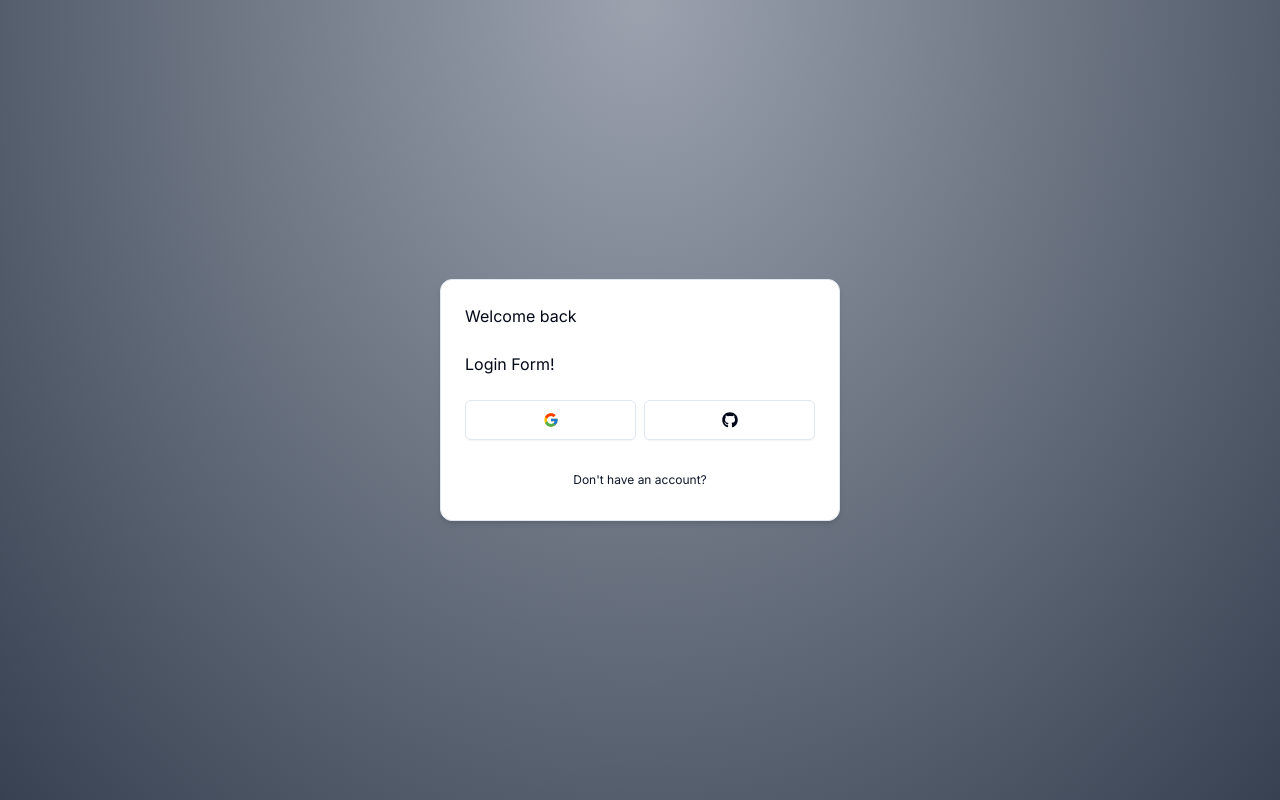
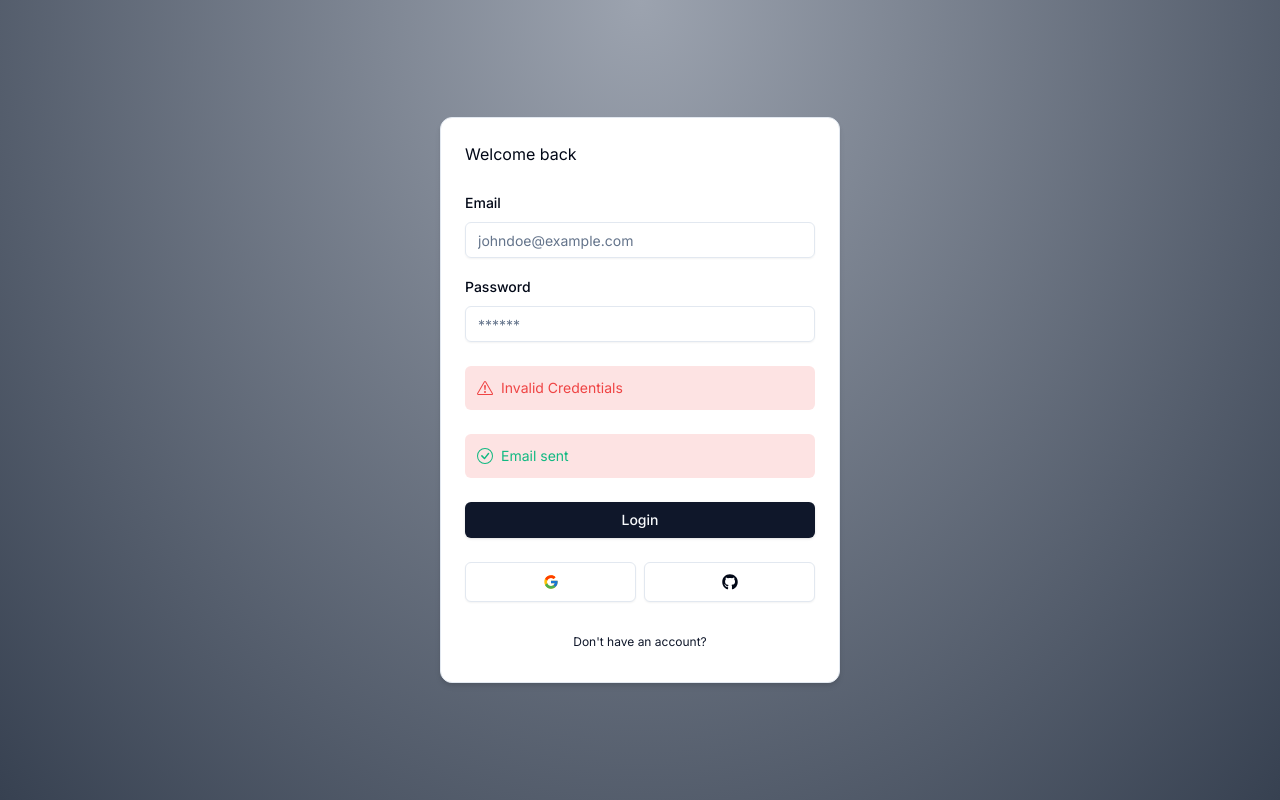
Before and after one commit to howardsolutions/next-auth-advanced, a Next.js app: page /auth/login in a window 1280 px wide. Built offline with nearby package versions, Linux system fonts and the light colour scheme.

Commit message:
feat (UI components): Form success and form error

```diff
--- /dev/null
+++ b/components/auth/form-error.tsx
@@ -0,0 +1,17 @@
+import React from 'react';
+import { BsExclamationTriangle } from 'react-icons/bs';
+
+interface FormErrorProps {
+  message?: string;
+}
+
+export const FormError = ({ message }: FormErrorProps) => {
+  if (!message) return null;
+
+  return (
+    <div className='bg-destructive/15 p-3 rounded-md flex items-center gap-x-2 text-sm text-destructive'>
+      <BsExclamationTriangle className='h-4 w-4' />
+      <p>{message}</p>
+    </div>
+  );
+};
--- /dev/null
+++ b/components/auth/form-success.tsx
@@ -0,0 +1,17 @@
+import React from 'react';
+import { BsCheckCircle } from 'react-icons/bs';
+
+interface FormSuccessProps {
+  message?: string;
+}
+
+export const FormSuccess = ({ message }: FormSuccessProps) => {
+  if (!message) return null;
+
+  return (
+    <div className='bg-destructive/15 p-3 rounded-md flex items-center gap-x-2 text-sm text-emerald-500'>
+      <BsCheckCircle className='h-4 w-4' />
+      <p>{message}</p>
+    </div>
+  );
+};
--- a/components/auth/login-form.tsx
+++ b/components/auth/login-form.tsx
@@ -1,15 +1,90 @@
-import { CardWrapper } from "./card-wrapper"
+'use client';
+
+import { useForm } from 'react-hook-form';
+import { CardWrapper } from './card-wrapper';
+import z from 'zod';
+import { LoginSchema } from '@/schemas';
+import { zodResolver } from '@hookform/resolvers/zod';
+import {
+  Form,
+  FormControl,
+  FormField,
+  FormItem,
+  FormLabel,
+  FormMessage,
+} from '../ui/form';
+import { Input } from '../ui/input';
+import { Button } from '../ui/button';
+import { FormError } from './form-error';
+import { FormSuccess } from './form-success';
 
 const LoginForm = () => {
+  const loginForm = useForm<z.infer<typeof LoginSchema>>({
+    resolver: zodResolver(LoginSchema),
+    defaultValues: {
+      email: '',
+      password: '',
+    },
+  });
+
+  const onSubmit = function (values: z.infer<typeof LoginSchema>) {};
+
   return (
-    <CardWrapper headerLabel="Welcome back"
-        backButtonLabel="Don't have an account?"
-        backButtonHref="/auth/register"
-        showSocial
+    <CardWrapper
+      headerLabel='Welcome back'
+      backButtonLabel="Don't have an account?"
+      backButtonHref='/auth/register'
+      showSocial
     >
-        Login Form!
+      <Form {...loginForm}>
+        <form onSubmit={loginForm.handleSubmit(onSubmit)} className='space-y-6'>
+          <div className='space-y-4'>
+            <FormField
+              control={loginForm.control}
+              name='email'
+              render={({ field }) => {
+                return (
+                  <FormItem>
+                    <FormLabel>Email</FormLabel>
+                    <FormControl>
+                      <Input
+                        {...field}
+                        placeholder='johndoe@example.com'
+                        type='email'
+                      />
+                    </FormControl>
+                    <FormMessage />
+                  </FormItem>
+                );
+              }}
+            />
+            <FormField
+              control={loginForm.control}
+              name='password'
+              render={({ field }) => {
+                return (
+                  <FormItem>
+                    <FormLabel>Password</FormLabel>
+                    <FormControl>
+                      <Input {...field} type='password' placeholder='******' />
+                    </FormControl>
+                    <FormMessage />
+                  </FormItem>
+                );
+              }}
+            />
+          </div>
+
+          <FormError message='Invalid Credentials' />
+          <FormSuccess message="Email sent" />
+
+          <Button type='submit' className='w-full'>
+            Login
+          </Button>
+        </form>
+      </Form>
     </CardWrapper>
-  )
-}
+  );
+};
 
-export default LoginForm
+export default LoginForm;
--- /dev/null
+++ b/components/ui/input.tsx
@@ -0,0 +1,22 @@
+import * as React from "react"
+
+import { cn } from "@/lib/utils"
+
+const Input = React.forwardRef<HTMLInputElement, React.ComponentProps<"input">>(
+  ({ className, type, ...props }, ref) => {
+    return (
+      <input
+        type={type}
+        className={cn(
+          "flex h-9 w-full rounded-md border border-input bg-transparent px-3 py-1 text-base shadow-sm transition-colors file:border-0 file:bg-transparent file:text-sm file:font-medium file:text-foreground placeholder:text-muted-foreground focus-visible:outline-none focus-visible:ring-1 focus-visible:ring-ring disabled:cursor-not-allowed disabled:opacity-50 md:text-sm",
+          className
+        )}
+        ref={ref}
+        {...props}
+      />
+    )
+  }
+)
+Input.displayName = "Input"
+
+export { Input }
--- a/schemas/index.ts
+++ b/schemas/index.ts
@@ -1,6 +1,8 @@
 import * as z from 'zod';
 
 export const LoginSchema = z.object({
-    email: z.email(),
-    password: z.string()
+    email: z.email({
+        error: "Email is required to be login"
+    }),
+    password: z.string().min(1, "Password is required")
 })
```
